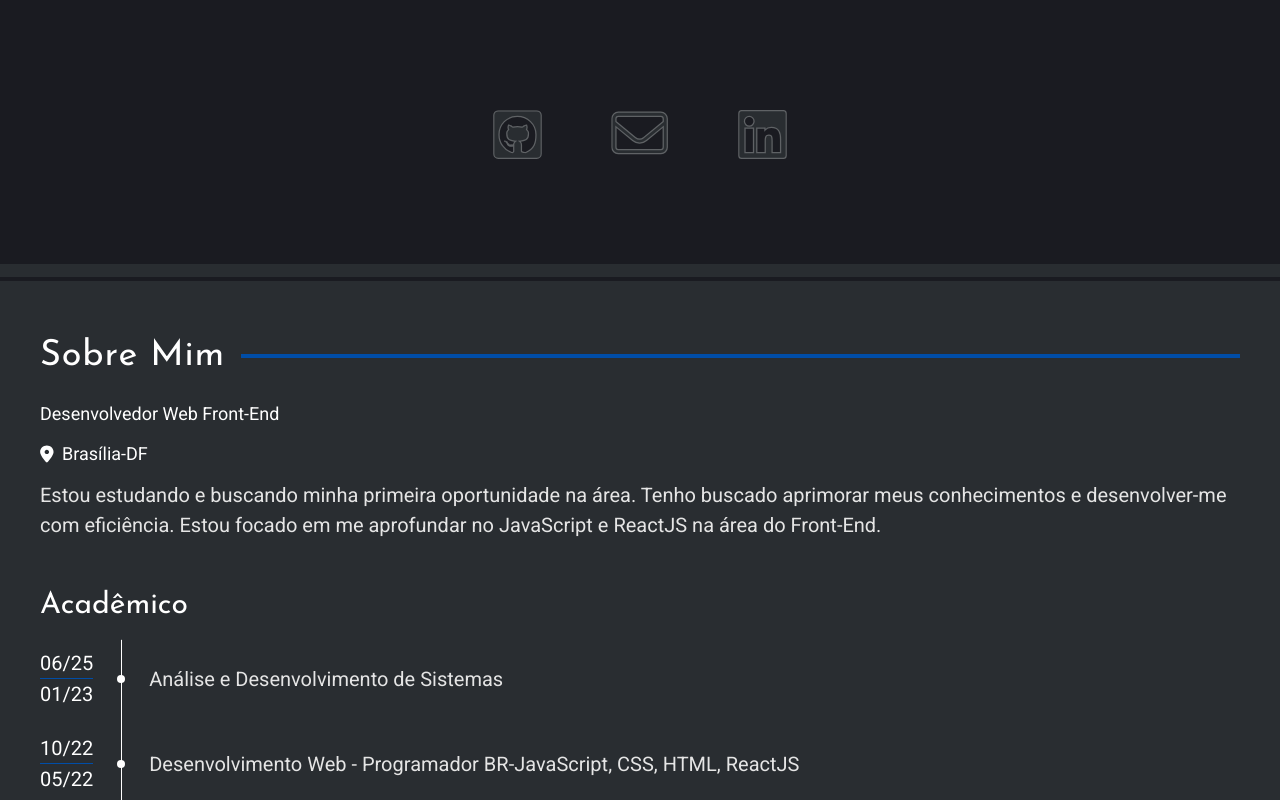
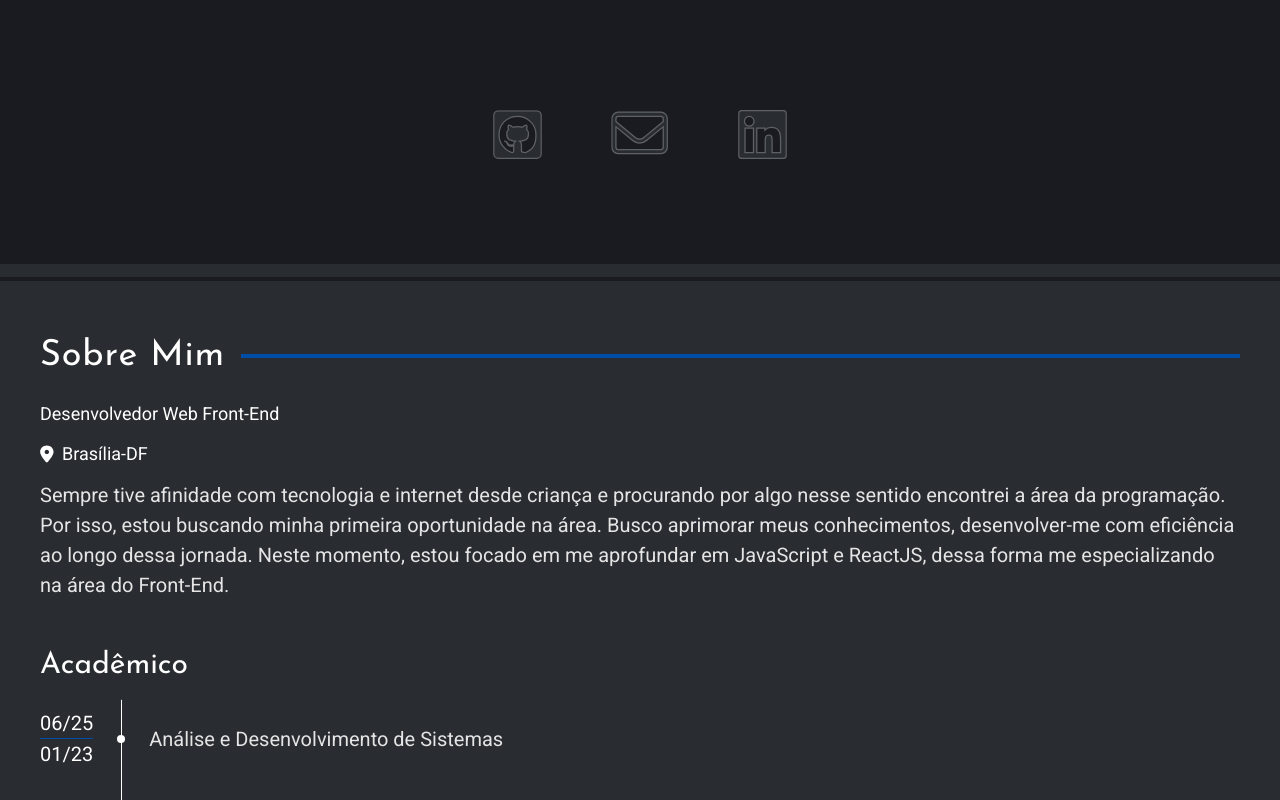
Before and after one commit to DanReiss/personal-website, a Next.js app: page / in a window 1280 px wide. Shown: the part 416-1216 px from the top of the page. Built offline with nearby package versions, Linux system fonts and the light colour scheme.

Commit message:
Alterar texto da sessão Sobre Mim

```diff
--- a/src/pages/index.jsx
+++ b/src/pages/index.jsx
@@ -89,9 +89,12 @@ function Home({ projects }) {
               <h4 className="ml-2 md:text-lg">Brasília-DF</h4>
             </div>
             <p className="text-neutral-200">
-              Estou estudando e buscando minha primeira oportunidade na área.
-              Tenho buscado aprimorar meus conhecimentos e desenvolver-me com eficiência.
-              Estou focado em me  aprofundar no JavaScript e ReactJS na área do Front-End.
+              Sempre tive afinidade com tecnologia e internet desde criança e procurando por algo
+              nesse sentido encontrei a área da programação. Por isso, estou buscando
+              minha primeira oportunidade na área. Busco aprimorar meus conhecimentos,
+              desenvolver-me com eficiência ao longo dessa jornada. Neste momento, estou focado
+              em me aprofundar em JavaScript e ReactJS, dessa forma me especializando na área do
+              Front-End.
             </p>
           </div>
           <div className="container">
```
